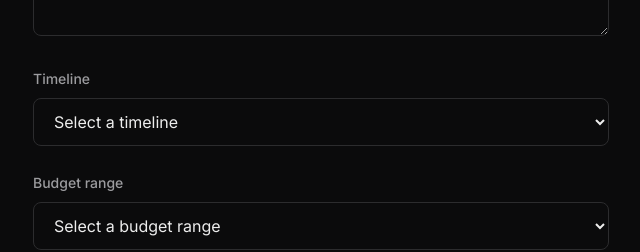
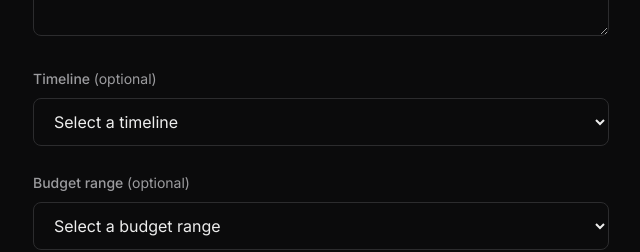
Before and after one commit to shanifadhil33-blip/My-portfolio, a Next.js app: page /brief in a window 1280 px wide. Shown: the part 792-1044 px from the top of the page, without its empty margins (319-959 px from the left). Built offline with nearby package versions, Linux system fonts and the light colour scheme.

Commit message:
Make timeline and budget optional, and show only the thanks
A successful brief now shows only the thank-you. Timeline and budget no longer block sending.

```diff
--- a/src/app/brief/page.tsx
+++ b/src/app/brief/page.tsx
@@ -1,5 +1,4 @@
 import type { Metadata } from "next";
-import Link from "next/link";
 import BriefForm from "@/components/BriefForm";
 
 export const metadata: Metadata = {
@@ -9,22 +8,8 @@ export const metadata: Metadata = {
 
 export default function BriefPage() {
   return (
-    <main className="flex-1 px-5 py-16 sm:px-6 sm:py-24">
-      <div className="mx-auto max-w-xl">
-        <Link
-          href="/"
-          className="inline-flex min-h-11 items-center text-sm text-muted transition-colors duration-150 hover:text-accent"
-        >
-          Adhil Shanif
-        </Link>
-        <h1 className="mt-6 text-balance text-3xl font-medium tracking-tight text-foreground">
-          Send a brief
-        </h1>
-        <p className="mt-4 text-pretty text-base leading-relaxed text-muted">
-          Tell me what you need built, your timeline and your budget. I reply by email within 24 hours.
-        </p>
-        <BriefForm />
-      </div>
+    <main className="flex flex-1 flex-col px-5 py-16 sm:px-6 sm:py-24">
+      <BriefForm />
     </main>
   );
 }
--- a/src/components/BriefForm.tsx
+++ b/src/components/BriefForm.tsx
@@ -1,5 +1,6 @@
 "use client";
 
+import Link from "next/link";
 import { ChangeEvent, FormEvent, useEffect, useRef, useState } from "react";
 import {
   attachmentError,
@@ -150,14 +151,29 @@ export default function BriefForm() {
 
   if (sent) {
     return (
-      <p className="mt-10 rounded-lg border border-border px-5 py-4 text-base leading-relaxed text-foreground">
-        Thanks. I&apos;ll reply by email within 24 hours.
-      </p>
+      <div className="mx-auto flex w-full max-w-xl flex-1 items-center">
+        <p className="w-full rounded-lg border border-border px-5 py-4 text-base leading-relaxed text-foreground">
+          Thanks. I&apos;ll reply by email within 24 hours.
+        </p>
+      </div>
     );
   }
 
   return (
-    <form method="post" action="/api/brief" onSubmit={onSubmit} className="relative mt-10 space-y-6" noValidate>
+    <div className="mx-auto w-full max-w-xl">
+      <Link
+        href="/"
+        className="inline-flex min-h-11 items-center text-sm text-muted transition-colors duration-150 hover:text-accent"
+      >
+        Adhil Shanif
+      </Link>
+      <h1 className="mt-6 text-balance text-3xl font-medium tracking-tight text-foreground">
+        Send a brief
+      </h1>
+      <p className="mt-4 text-pretty text-base leading-relaxed text-muted">
+        Tell me what you need built, your timeline and your budget. I reply by email within 24 hours.
+      </p>
+      <form method="post" action="/api/brief" onSubmit={onSubmit} className="relative mt-10 space-y-6" noValidate>
       <div className="pointer-events-none absolute -left-[10000px] top-0 h-px w-px overflow-hidden" aria-hidden="true">
         <label htmlFor="hp_field">Leave this empty</label>
         <input id="hp_field" name="hp_field" type="text" tabIndex={-1} autoComplete="off" />
@@ -231,12 +247,11 @@ export default function BriefForm() {
 
       <div>
         <label htmlFor="timeline" className={labelClass(invalidFields.includes("timeline"))}>
-          Timeline
+          Timeline <span className="font-normal">(optional)</span>
         </label>
         <select
           id="timeline"
           name="timeline"
-          required
           defaultValue=""
           aria-invalid={invalidFields.includes("timeline") || undefined}
           aria-describedby={invalidFields.includes("timeline") ? "brief-error" : undefined}
@@ -256,12 +271,11 @@ export default function BriefForm() {
 
       <div>
         <label htmlFor="budget" className={labelClass(invalidFields.includes("budget"))}>
-          Budget range
+          Budget range <span className="font-normal">(optional)</span>
         </label>
         <select
           id="budget"
           name="budget"
-          required
           defaultValue=""
           aria-invalid={invalidFields.includes("budget") || undefined}
           aria-describedby={invalidFields.includes("budget") ? "brief-error" : undefined}
@@ -337,5 +351,6 @@ export default function BriefForm() {
         {pending ? "Sending..." : "Send brief"}
       </button>
     </form>
+    </div>
   );
 }
--- a/src/lib/brief.ts
+++ b/src/lib/brief.ts
@@ -38,8 +38,8 @@ const briefFields = z.object({
     .trim()
     .min(1, "Describe what you need built.")
     .max(8000, "That description is too long."),
-  timeline: z.enum(TIMELINE_OPTIONS, { error: "Choose a timeline." }),
-  budget: z.enum(BUDGET_OPTIONS, { error: "Choose a budget range." }),
+  timeline: z.union([z.literal(""), z.enum(TIMELINE_OPTIONS)], { error: "Choose a timeline." }),
+  budget: z.union([z.literal(""), z.enum(BUDGET_OPTIONS)], { error: "Choose a budget range." }),
   hpField: z.string(),
 });
 
@@ -58,7 +58,7 @@ const BRIEF_FIELD_LABEL: Record<BriefFieldName, string> = {
   company: "Company",
 };
 
-const REQUIRED_BRIEF_FIELDS = new Set<BriefFieldName>(["name", "email", "project", "timeline", "budget"]);
+const REQUIRED_BRIEF_FIELDS = new Set<BriefFieldName>(["name", "email", "project"]);
 
 export type BriefInput = {
   name: string;
@@ -165,12 +165,14 @@ export function briefSubject(name: string, company: string): string {
 
 export function briefBody(fields: BriefFields): string {
   const company = fields.company.trim() || "Not given";
+  const timeline = fields.timeline.trim() || "Not given";
+  const budget = fields.budget.trim() || "Not given";
   return [
     `Name: ${fields.name}`,
     `Email: ${fields.email}`,
     `Company: ${company}`,
-    `Timeline: ${fields.timeline}`,
-    `Budget: ${fields.budget}`,
+    `Timeline: ${timeline}`,
+    `Budget: ${budget}`,
     "",
     "What you need built:",
     fields.project,
```
